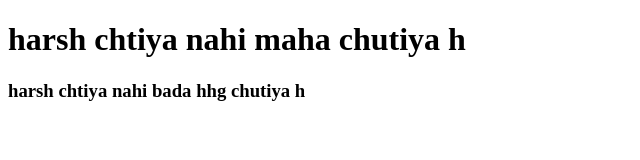
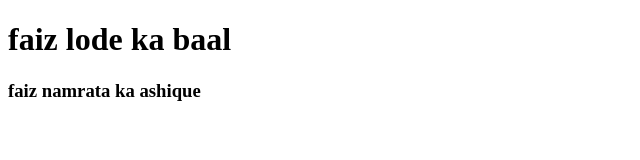
Before and after one commit to harshv2000/harsh, a plain HTML site: page index.html in a window 1280 px wide. Shown: the whole page, without its empty margins (0-640 px from the left). Drawn offline with Linux system fonts and the light colour scheme.

Commit message:
faiz lodu
faiz rand

```diff
--- a/index.html
+++ b/index.html
@@ -8,7 +8,7 @@
     <title>Document</title>
 </head>
 <body>
-    <h1> harsh chtiya nahi maha chutiya h</h1>
-    <h3> harsh chtiya nahi bada hhg chutiya h</h3>
+    <h1> faiz lode ka baal</h1>
+    <h3> faiz namrata ka ashique</h3>
 </body>
 </html>
```
